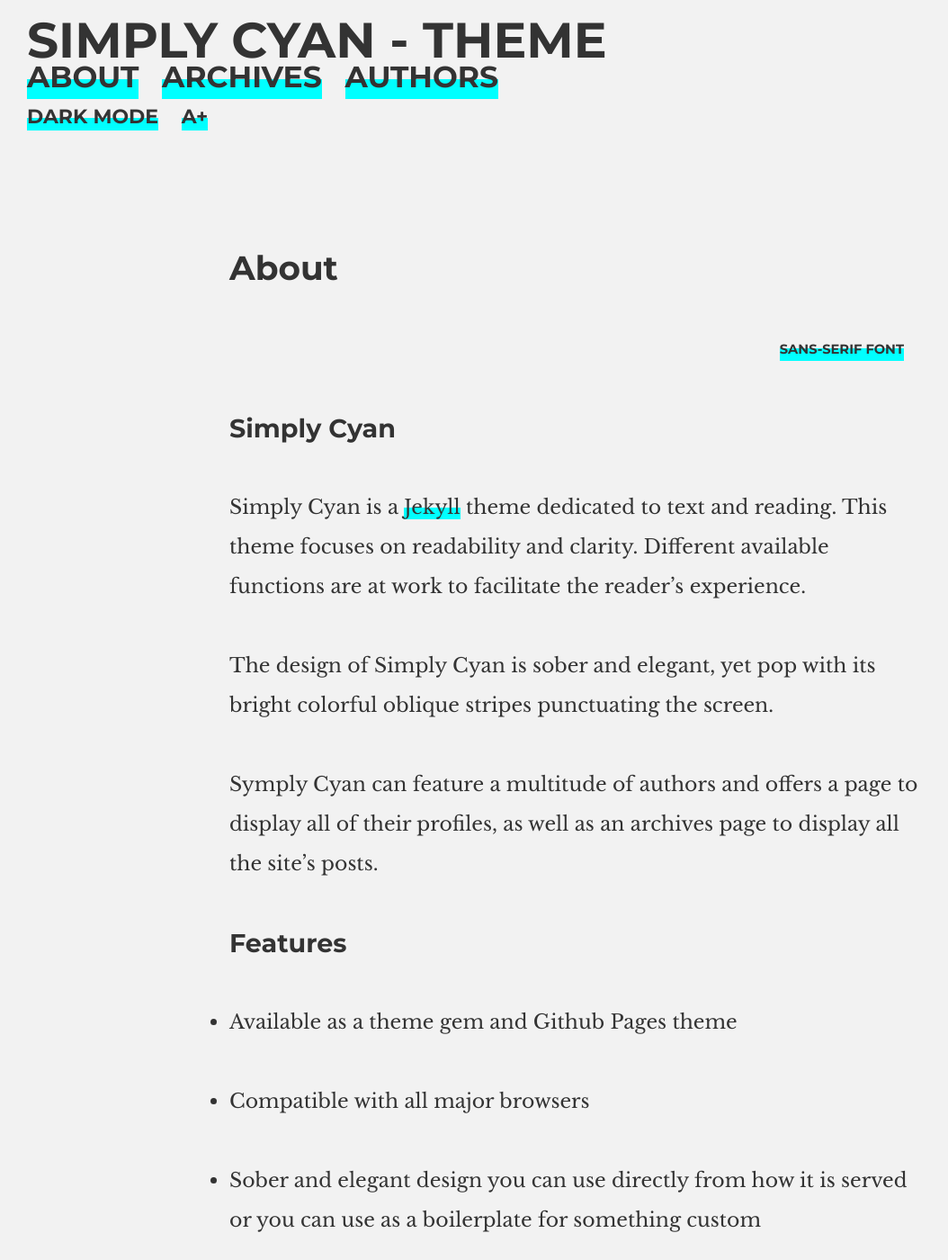
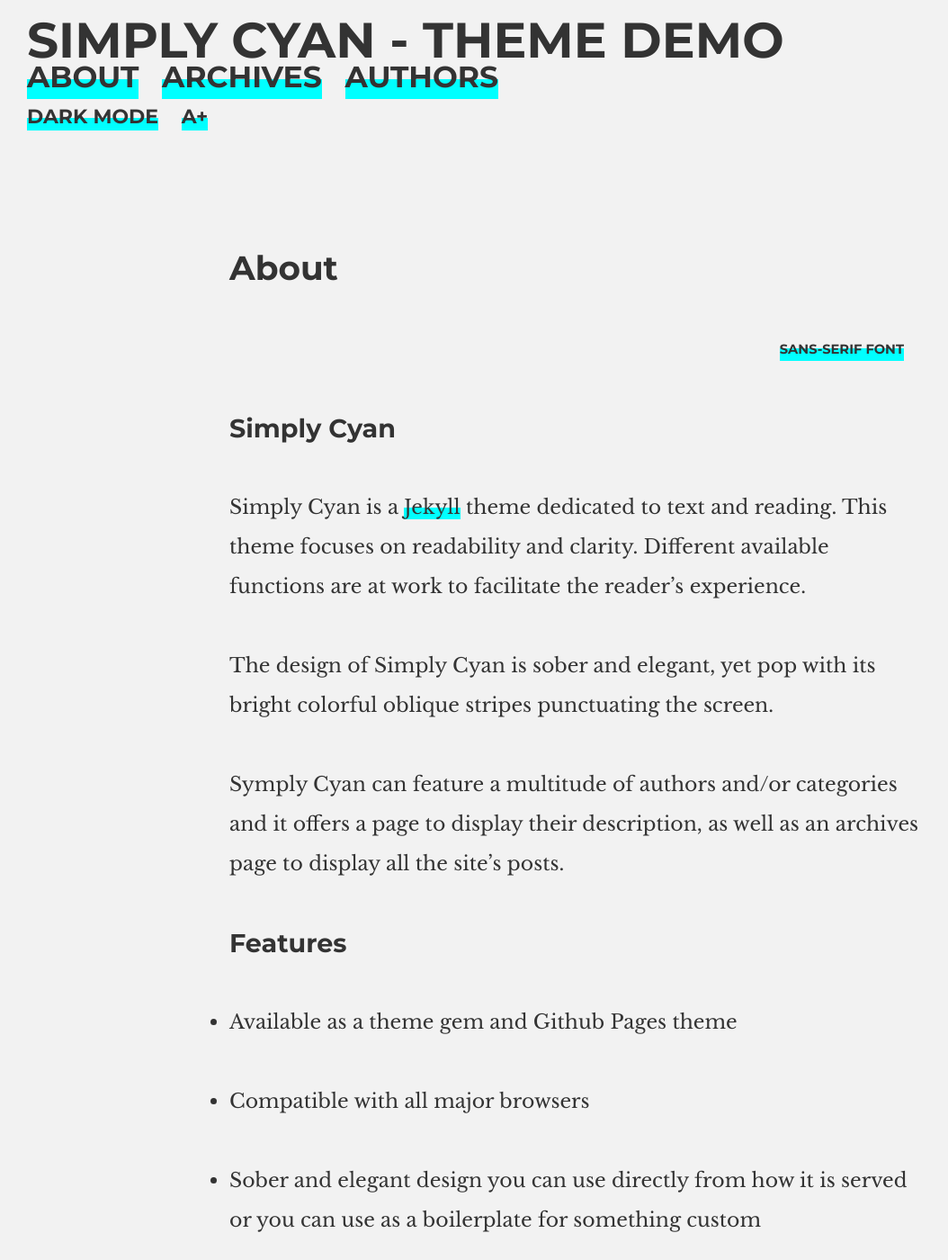
Before and after one commit to PQuod/simply-cyan-demo, a Jekyll site: the page built from about.md, in a window 1280 px wide and 1400 px high. Shown: the whole window at 90% size, without its empty margins (0-1054 px from the left). Built offline with Jekyll 4.4.1, drawn with Linux system fonts in a browser that asks for light colours; some of the changed text lies outside the part shown.

Commit message:
adjustments

```diff
--- a/_config.yml
+++ b/_config.yml
@@ -17,13 +17,13 @@
 # You'll be able to call these different parameters via {{ site.yourparam }} (e.g. {{ site.title }} to retrieve the title of you site on any of your page).
 # You can add to this list any new parameter you wish, and access it anywhere in the templates.
 
-title: "Simply Cyan - Theme" # The site title
+title: "Simply Cyan - Theme demo" # The site title
 lang: en-GB # The site language
 encoding: utf-8
 description: "Simply Cyan is a theme developed for Jekyll" # The description of the site
 copyright: "© Symply Cyan, created by Lucie Desaubliaux." # The mentions that appear in the site's footer
 url: "" # The base hostname for you site, e.g. http://mysite.com
-baseurl: "/simply-cyan-theme" # The subpath of your site, e.g. /blog
+baseurl: "/simply-cyan-demo" # The subpath of your site, e.g. /blog
 repo:
 email: youremail@something.com # The owner's email
 # google_analytics: ""
--- a/about.md
+++ b/about.md
@@ -11,7 +11,7 @@ Simply Cyan is a [Jekyll](https://github.com/jekyll/jekyll) theme dedicated to t
 
 The design of Simply Cyan is sober and elegant, yet pop with its bright colorful oblique stripes punctuating the screen.
 
-Symply Cyan can feature a multitude of authors and offers a page to display all of their profiles, as well as an archives page to display all the site's posts.
+Symply Cyan can feature a multitude of authors and/or categories and it offers a page to display their description, as well as an archives page to display all the site's posts.
 
 ## Features
 
@@ -22,13 +22,13 @@ Symply Cyan can feature a multitude of authors and offers a page to display all
 - The size of the fonts can be enlarged by the visitors
 - A toggle allows the visitors to switch between serif and sans-serif fonts to help with people experiencing dyslexia
 - Configurable colors and fonts in a setting file with detailed description
-- A single page regrouping all the authors of the site and a page by author displaying a description and all the posts written by them
+- A single page regrouping all the categories of the site and a page by category displaying a description and all the posts concerned by them
 - Documentation
 
 
 ## How to start and use Simply Cyan
 
-Visit the readme.md file [on the theme's repo]() to know more about how to get started with a Jekyll theme and how to customize Simply Cyan.
+Visit the readme.md file [on the theme's repo](https://github.com/PQuod/simply-cyan-theme) to know more about how to get started with a Jekyll theme and how to customize Simply Cyan.
 
 ## Contact
 
```
